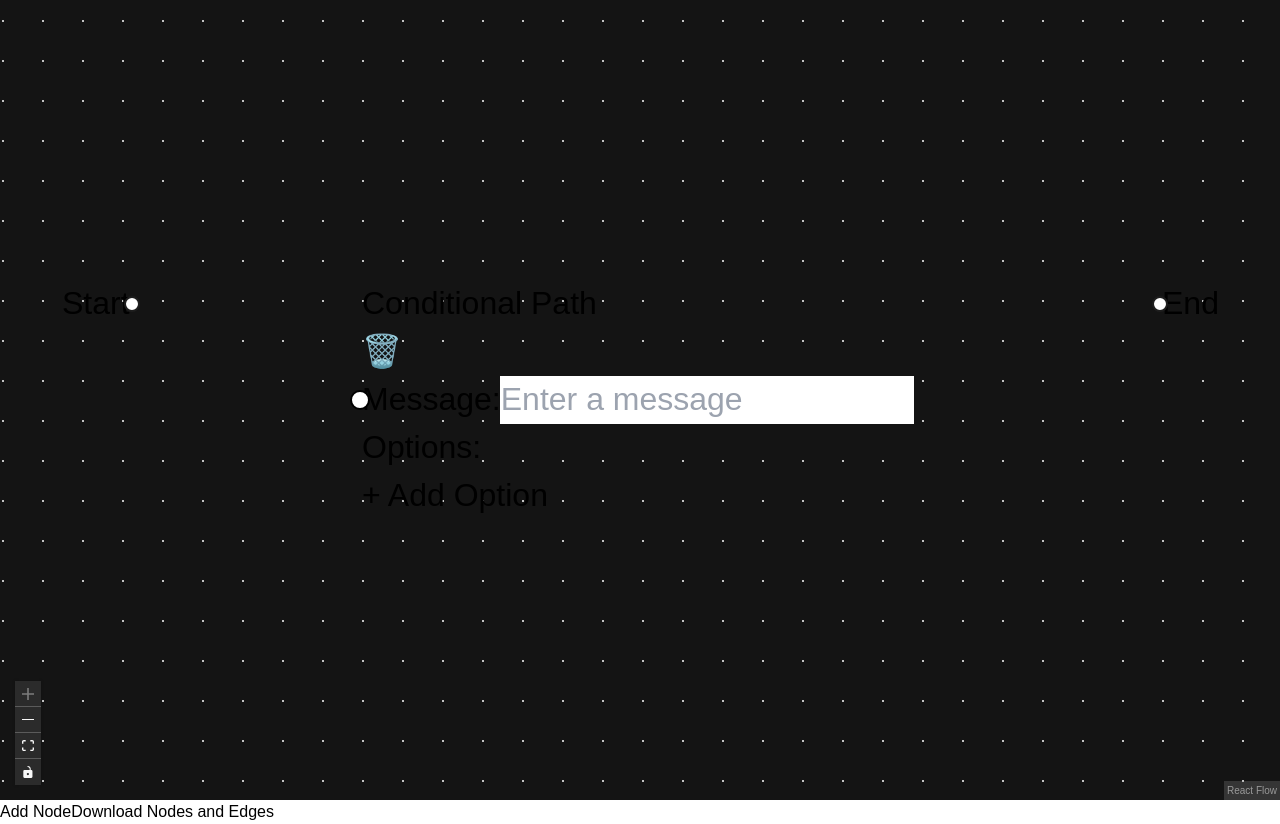
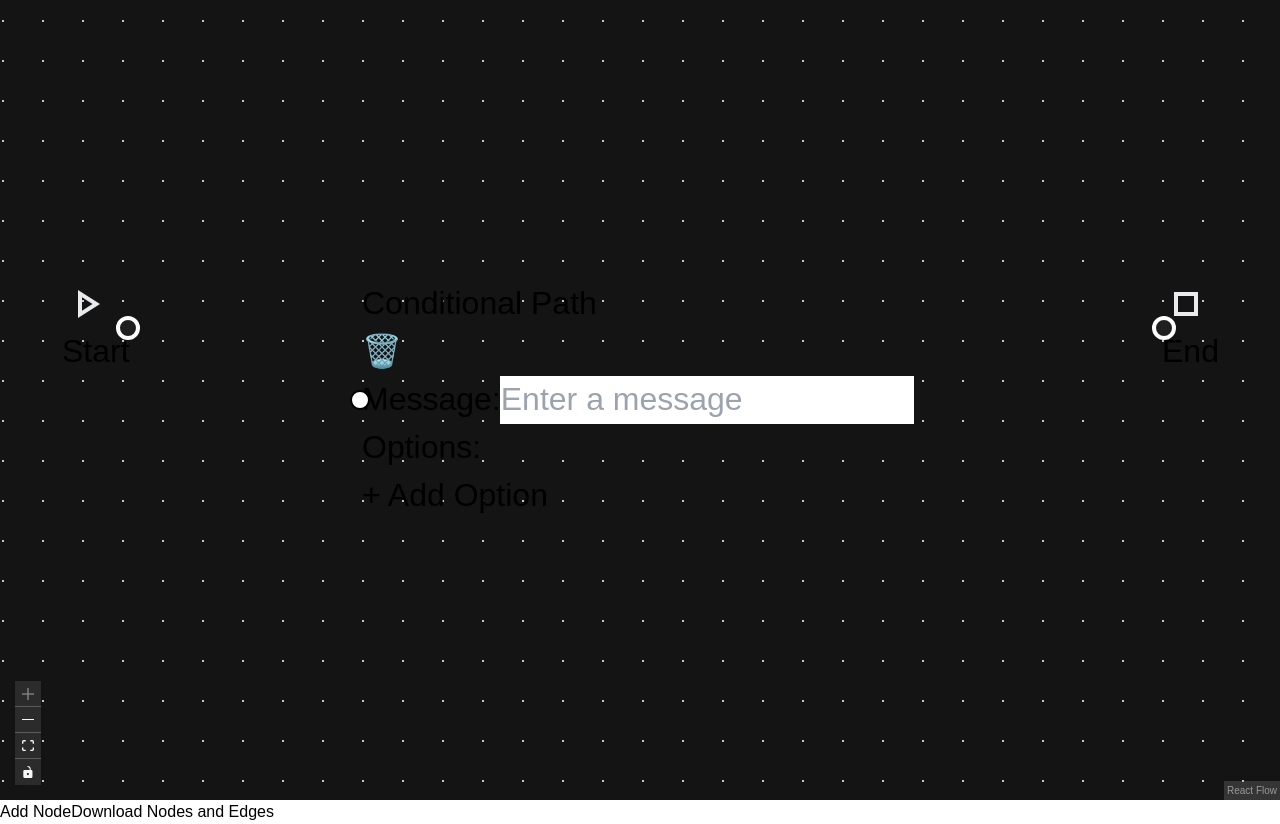
Before and after one commit to habeebijaba/React-Flow-ChatBot-Task, a React (Vite) app: page / in a window 1280 px wide. Built offline with nearby package versions, Linux system fonts and the light colour scheme.

Commit message:
start and end node UI updation

```diff
--- a/src/nodes/EndNode.jsx
+++ b/src/nodes/EndNode.jsx
@@ -1,34 +1,95 @@
-import React, { useCallback } from "react";
+import { useMemo, useState, memo } from "react";
+import { nanoid } from "nanoid";
 import { Handle, Position } from "@xyflow/react";
 
-const EndNode = ({ data, isConnectable }) => {
-  const onChange = useCallback((evt) => {
-    console.log(evt.target.value);
-  }, []);
+const EndNode = ({ data, selected, isConnectable }) => {
+  const NODE_TYPE = "END";
+
+  const meta = useMemo(
+    () => ({
+      icon: (
+        <svg
+          xmlns="http://www.w3.org/2000/svg"
+          height="24px"
+          viewBox="0 -960 960 960"
+          width="24px"
+          fill="#e8eaed"
+        >
+          <path d="M320-640v320-320Zm-80 400v-480h480v480H240Zm80-80h320v-320H320v320Z" />
+        </svg>
+      ),
+      title: "End",
+      description: "End the chatbot flow",
+    }),
+    []
+  );
+
+  const [targetHandleId] = useState(nanoid());
 
   return (
-    <div className="flex items-center justify-center w-20 h-5 bg-gray-400 rounded-full text-white text-xs p-1 relative">
-      <div className="font-bold">End</div>
+    <>
+      <div
+        data-selected={selected}
+        className={`flex items-center border border-[#3c3c3c] rounded-full bg-[#2d2d2d] px-4 py-2 shadow-sm transition ${
+          selected ? "border-teal-600 ring-1 ring-teal-600/100" : ""
+        }`}
+      >
+        <span>{meta.icon}</span>
 
-      {/* Handle for connection on the left */}
+        <div className={`${meta.icon} size-4.5 shrink-0 mr-2 scale-130`} />
+
+        <span className="mr-1 text-white">{data?.label || meta.title}</span>
+      </div>
+
       <Handle
         type="target"
+        id={targetHandleId}
         position={Position.Left}
-        id="endNode"
+        isConnectable={isConnectable}
         style={{
           position: "absolute",
           left: "-5px",
           top: "50%",
           transform: "translateY(-50%)",
-          width: "8px",
-          height: "8px",
-          background: "#fff",
+          width: "12px",
+          height: "12px",
+          background: "#1f1f1f",
+          border: "2px solid #fff",
+
           borderRadius: "50%",
         }}
-        isConnectable={isConnectable}
       />
-    </div>
+    </>
   );
 };
 
-export default EndNode;
+// Metadata for external use
+EndNode.metadata = {
+  type: "END",
+  detail: {
+    icon: (
+      <svg
+        xmlns="http://www.w3.org/2000/svg"
+        height="24px"
+        viewBox="0 -960 960 960"
+        width="24px"
+        fill="#e8eaed"
+      >
+        <path d="M320-640v320-320Zm-80 400v-480h480v480H240Zm80-80h320v-320H320v320Z" />
+      </svg>
+    ),
+    title: "End",
+    description: "End the chatbot flow",
+  },
+  connection: {
+    inputs: 1,
+    outputs: 0,
+  },
+  available: false,
+  defaultData: {
+    label: "End",
+    deletable: false,
+  },
+};
+
+export default memo(EndNode);
--- a/src/nodes/StartNode.jsx
+++ b/src/nodes/StartNode.jsx
@@ -1,30 +1,94 @@
-import React, { useCallback } from "react";
+import { useMemo, useState, memo } from "react";
+import { nanoid } from "nanoid";
 import { Handle, Position } from "@xyflow/react";
 
-const StartNode = ({ data, isConnectable }) => {
+const StartNode = ({ data, selected, isConnectable }) => {
+  const NODE_TYPE = "START";
+
+  const meta = useMemo(
+    () => ({
+      icon: (
+        <svg
+          xmlns="http://www.w3.org/2000/svg"
+          height="24px"
+          viewBox="0 -960 960 960"
+          width="24px"
+          fill="#e8eaed"
+        >
+          <path d="M320-200v-560l440 280-440 280Zm80-280Zm0 134 210-134-210-134v268Z" />
+        </svg>
+      ),
+      title: "Start",
+      description: "Start the chatbot flow",
+    }),
+    []
+  );
+
+  const [sourceHandleId] = useState(nanoid());
+
   return (
-    <div className="flex items-center justify-center w-20 h-5 bg-gray-400 rounded-full text-white text-xs p-1 relative">
-      <div className="font-">Start</div>
+    <>
+      <div
+        data-selected={selected}
+        className={`flex items-center justify-between border border-[#3c3c3c] rounded-full bg-[#2d2d2d] px-4 py-2 shadow-sm transition ${
+          selected ? "border-teal-600 ring-1 ring-teal-600/100" : ""
+        }`}
+      >
+        <span>{meta.icon}</span>
+        <div className={` size-4.5 shrink-0 mr-2 scale-130`} />
 
-      {/* Handle for connection */}
+        <span className="mr-1 text-white">{data?.label || meta.title}</span>
+      </div>
+
       <Handle
         type="source"
+        id={sourceHandleId}
         position={Position.Right}
-        id="startNode"
+        isConnectable={isConnectable}
         style={{
           position: "absolute",
           right: "-5px",
           top: "50%",
           transform: "translateY(-50%)",
-          width: "8px",
-          height: "8px",
-          background: "#fff",
+          width: "12px",
+          height: "12px",
+          background: "#1f1f1f",
+          border: "2px solid #fff",
           borderRadius: "50%",
+          boxSizing: "border-box",
         }}
-        isConnectable={isConnectable}
       />
-    </div>
+    </>
   );
 };
 
-export default StartNode;
+// Metadata for external use
+StartNode.metadata = {
+  type: "START",
+  detail: {
+    icon: (
+      <svg
+        xmlns="http://www.w3.org/2000/svg"
+        height="24px"
+        viewBox="0 -960 960 960"
+        width="24px"
+        fill="#e8eaed"
+      >
+        <path d="M320-200v-560l440 280-440 280Zm80-280Zm0 134 210-134-210-134v268Z" />
+      </svg>
+    ),
+    title: "Start",
+    description: "Start the chatbot flow",
+  },
+  connection: {
+    inputs: 0,
+    outputs: 1,
+  },
+  available: false,
+  defaultData: {
+    label: "Start",
+    deletable: false,
+  },
+};
+
+export default memo(StartNode);
```
